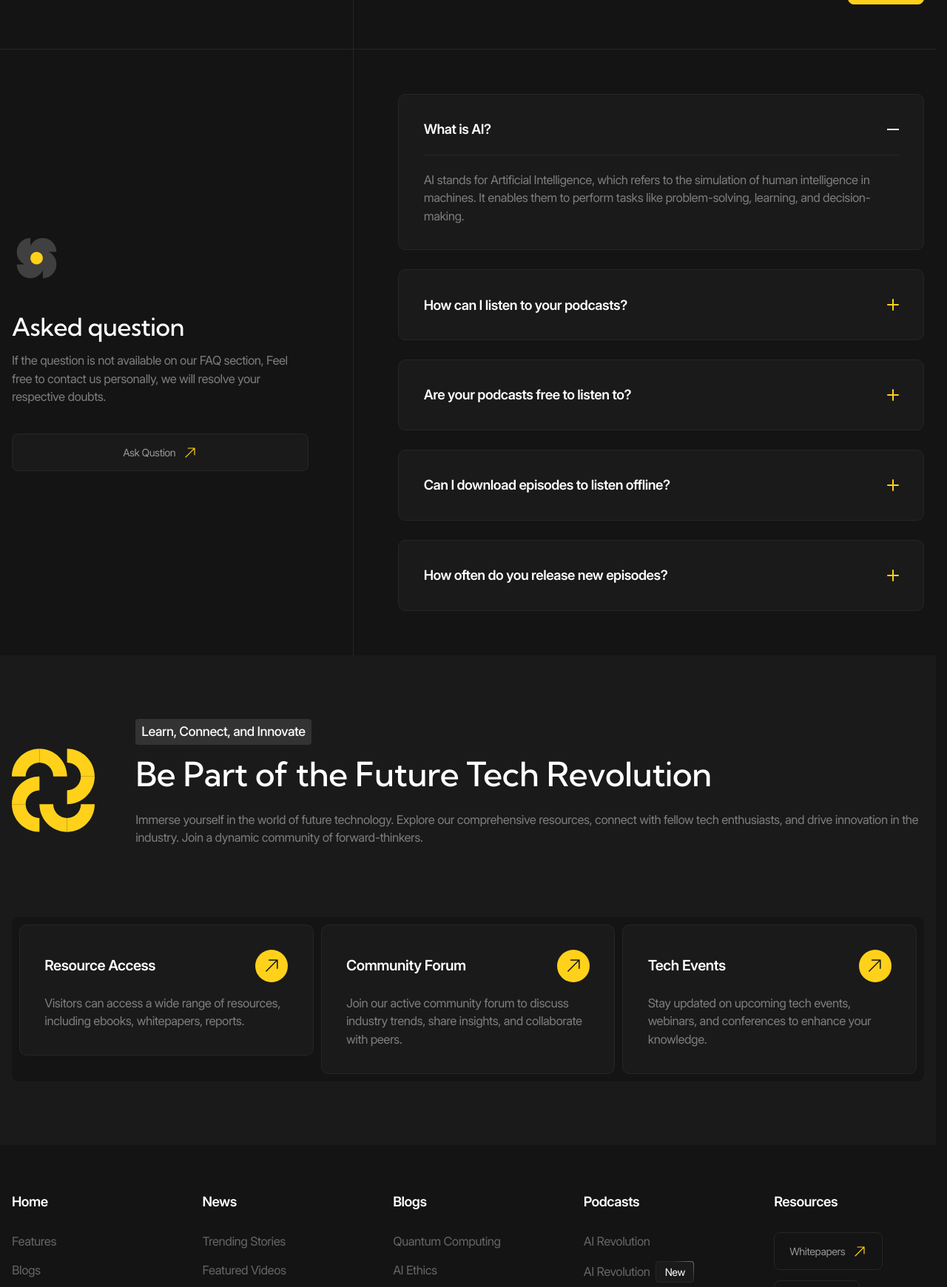
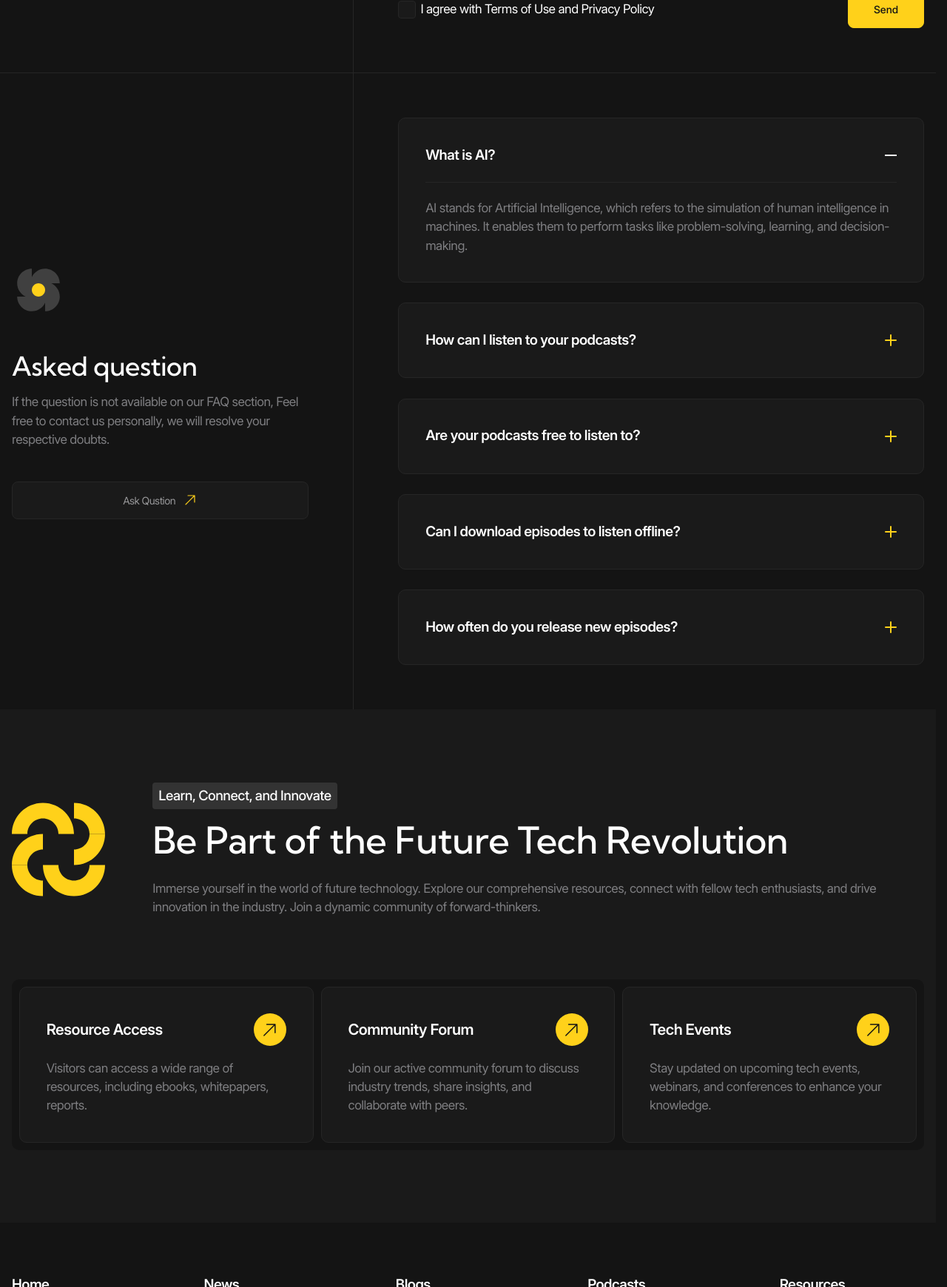
Before and after one commit to VladislavTochaev/future-tech, a website with bundled scripts: page contacts.html in a window 1280 px wide. Shown: the part 1060-2800 px from the top of the page at 74% size. Built offline with nearby package versions, Linux system fonts and the light colour scheme.

Commit message:
fix: styles

```diff
--- a/styles/_globals.scss
+++ b/styles/_globals.scss
@@ -71,6 +71,10 @@ h6, .h6 {
   @include fluid-text(20, 16);
 }
 
+p {
+  --paragraphMarginBottom: #{rem(24)};
+}
+
 a,
 button,
 label,
--- a/styles/_normalize.scss
+++ b/styles/_normalize.scss
@@ -155,41 +155,15 @@ label {
 
 /**
   Приводим к единому цвету svg-элементы
-  (за исключением тех, у которых уже указан
-  атрибут fill со значением 'none' или начинается с 'url')
  */
-:where([fill]:not(
-  [fill="none"],
-  [fill^="url"]
-)) {
-  fill: currentColor;
-}
-
-/**
-  Приводим к единому цвету svg-элементы
-  (за исключением тех, у которых уже указан
-  атрибут stroke со значением 'none')
-*/
-:where([stroke]:not(
-  [stroke="none"],
-  [stroke^="url"]
-)) {
-  stroke: currentColor;
-}
+[fill] { fill: currentColor }
+[stroke] { stroke: currentColor }
 
 /**
   Чиним баг задержки смены цвета при взаимодействии с svg-элементами
  */
 svg * {
   transition-property: fill, stroke;
-}
-
-/**
-  Приведение рамок таблиц в классический 'collapse' вид
-*/
-:where(table) {
-  border-collapse: collapse;
-  border-color: currentColor;
 }
 
 /**
--- a/styles/_utils.scss
+++ b/styles/_utils.scss
@@ -29,7 +29,7 @@
   &::after {
     position: absolute;
     width: calc(
-      (100vw - var(--container-width)) / 2
+      (var(--100vw) - var(--container-width)) / 2
     );
     height: rem(1);
     background-color: var(--color-dark-15);
@@ -87,7 +87,9 @@
 
     content: '';
     right: 0;
-    background: url('../../icons/arrow-top-right_black.svg') center no-repeat var(--color-accent);
+    background:
+      url('../../icons/arrow-top-right_black.svg') center no-repeat
+      var(--color-accent);
     border-radius: 50%;
   }
 }
--- a/styles/_variables.scss
+++ b/styles/_variables.scss
@@ -16,9 +16,9 @@
   --color-red: #FF5500;
 
   --gradient: linear-gradient(
-      45deg,
-      var(--color-dark-15) 64%,
-      var(--color-accent) 136%
+    45deg,
+    var(--color-dark-15) 64%,
+    var(--color-accent) 136%
   );
 
   --border: #{rem(1)} solid var(--color-dark-15);
@@ -33,6 +33,8 @@
 
   --transition-duration: 0.2s;
 
+  --100vw: calc(100vw - var(--scrollbar-width));
+
   @include laptop {
     --container-width: #{rem(1280)};
   }
--- a/styles/blocks/_about.scss
+++ b/styles/blocks/_about.scss
@@ -13,7 +13,6 @@
     display: grid;
     grid-template-columns: auto 1fr;
     grid-template-areas:
-      'icon info'
       'icon info'
       'icon description';
     align-items: center;
--- a/styles/blocks/_badge.scss
+++ b/styles/blocks/_badge.scss
@@ -2,12 +2,13 @@
 
 .badge {
   display: inline-flex;
-  padding: fluid(4, 2) fluid(12, 10);
+  padding: fluid(4, 2) fluid(14, 10);
   font-size: rem(16);
   color: var(--color-light);
+  background:
+    linear-gradient(var(--color-dark-10), var(--color-dark-10)) padding-box,
+    var(--gradient) border-box;
   border: rem(1) solid transparent;
-  background: linear-gradient(var(--color-dark-10), var(--color-dark-10)) padding-box,
-  var(--gradient) border-box;
   border-radius: rem(6);
 
   @include laptop {
--- a/styles/blocks/_card.scss
+++ b/styles/blocks/_card.scss
@@ -34,7 +34,7 @@
 
     &-main {
       display: grid;
-      row-gap: fluid(50, 20);
+      row-gap: fluid(50, 24);
 
       @include tablet {
         justify-content: start;
@@ -49,7 +49,7 @@
       display: grid;
       row-gap: fluid(16, 6);
 
-      &:has(.rating-view) {
+      &:has(.card__rating-view) {
         display: flex;
         justify-content: space-between;
         align-items: center;
@@ -136,12 +136,6 @@
       gap: fluid(14, 10) rem(20);
     }
 
-    &.tile {
-      @include mobile-s {
-        padding: rem(20);
-      }
-    }
-
     &:not(.tile) {
       @include mobile-s {
         grid-template: initial;
@@ -149,6 +143,12 @@
         .card__cell-link {
           grid-area: initial;
         }
+      }
+    }
+
+    &.tile {
+      @include mobile-s {
+        padding: rem(20);
       }
     }
 
--- a/styles/blocks/_expandable-content.scss
+++ b/styles/blocks/_expandable-content.scss
@@ -24,8 +24,9 @@
     left: 0;
     width: 100%;
     height: 30%;
-    background-image:
-      linear-gradient(180deg, rgba(20, 20, 20, 0)0%,
+    background-image: linear-gradient(
+      180deg,
+      rgba(20, 20, 20, 0) 0%,
       #141414 77.38%
     );
     pointer-events: none;
--- a/styles/blocks/_feedback-form.scss
+++ b/styles/blocks/_feedback-form.scss
@@ -2,7 +2,7 @@
 
 .feedback-form {
   display: grid;
-  gap: fluid(50, 20) 50px;
+  gap: fluid(50, 20) rem(50);
 
   @include mobile-s-above {
     grid-template-columns: repeat(2, 1fr);
--- a/styles/blocks/_hero.scss
+++ b/styles/blocks/_hero.scss
@@ -74,7 +74,8 @@
     grid-area: resources-preview;
     padding-left: rem(80);
     padding-bottom: rem(80);
-    background: url('../../images/resources-preview/bg.png') 0 0/cover no-repeat;
+    background:
+      url('../../images/resources-preview/bg.png') 0 0/cover no-repeat;
 
     @include laptop {
       padding-left: rem(50);
--- a/styles/blocks/_news-card.scss
+++ b/styles/blocks/_news-card.scss
@@ -10,8 +10,8 @@
   }
 
   &:has(.news-card__summary) {
+    align-items: center;
     column-gap: rem(80);
-    align-items: center;
     padding-block: fluid(80, 40);
 
     @include laptop {
--- a/styles/blocks/_news.scss
+++ b/styles/blocks/_news.scss
@@ -2,7 +2,7 @@
 
 .news {
   display: grid;
-  row-gap: rem(60);
+  row-gap: rem(80);
   padding-block: fluid(80, 40);
 
   @include laptop {
@@ -20,7 +20,7 @@
     display: grid;
     grid-template-columns: repeat(
       auto-fit,
-        minmax(rem(358), 1fr)
+      minmax(rem(358), 1fr)
     );
     gap: rem(30);
   }
--- a/styles/blocks/_video-player.scss
+++ b/styles/blocks/_video-player.scss
@@ -42,9 +42,9 @@
       position: absolute;
       inset: 0;
       background-image: linear-gradient(
-          180deg,
-          rgba(20, 20, 20, 0) 44.27%,
-          #141414 100%
+        180deg,
+        rgba(20, 20, 20, 0) 44.27%,
+        #141414 100%
       );
     }
 
--- a/styles/helpers/_functions.scss
+++ b/styles/helpers/_functions.scss
@@ -9,7 +9,7 @@
 }
 
 @function fluid($max: 100, $min: 10) {
-  $maxViewportWidth: 1920;
+  $maxViewportWidth: 1600;
   $minViewportWidth: 390;
 
   $maxSize: math.div($max, 16);
--- a/styles/helpers/_mixins.scss
+++ b/styles/helpers/_mixins.scss
@@ -18,7 +18,7 @@
 @mixin flex-center($isInline: false) {
   @if $isInline {
     display: inline-flex;
-  } @else {
+  } @else  {
     display: flex;
   }
 
@@ -78,7 +78,7 @@
     right: $right;
     #{$property}: 0;
     translate: $translate;
-    width: 100vw;
+    width: var(--100vw);
     height: rem(1);
     background-color: var(--color-dark-15);
   }
```
Also changed, not shown: styles/blocks/_blog-card.scss (line endings or trailing spaces), styles/main.css, 1 other file. Lines whose indentation alone changed are shown as unchanged.
